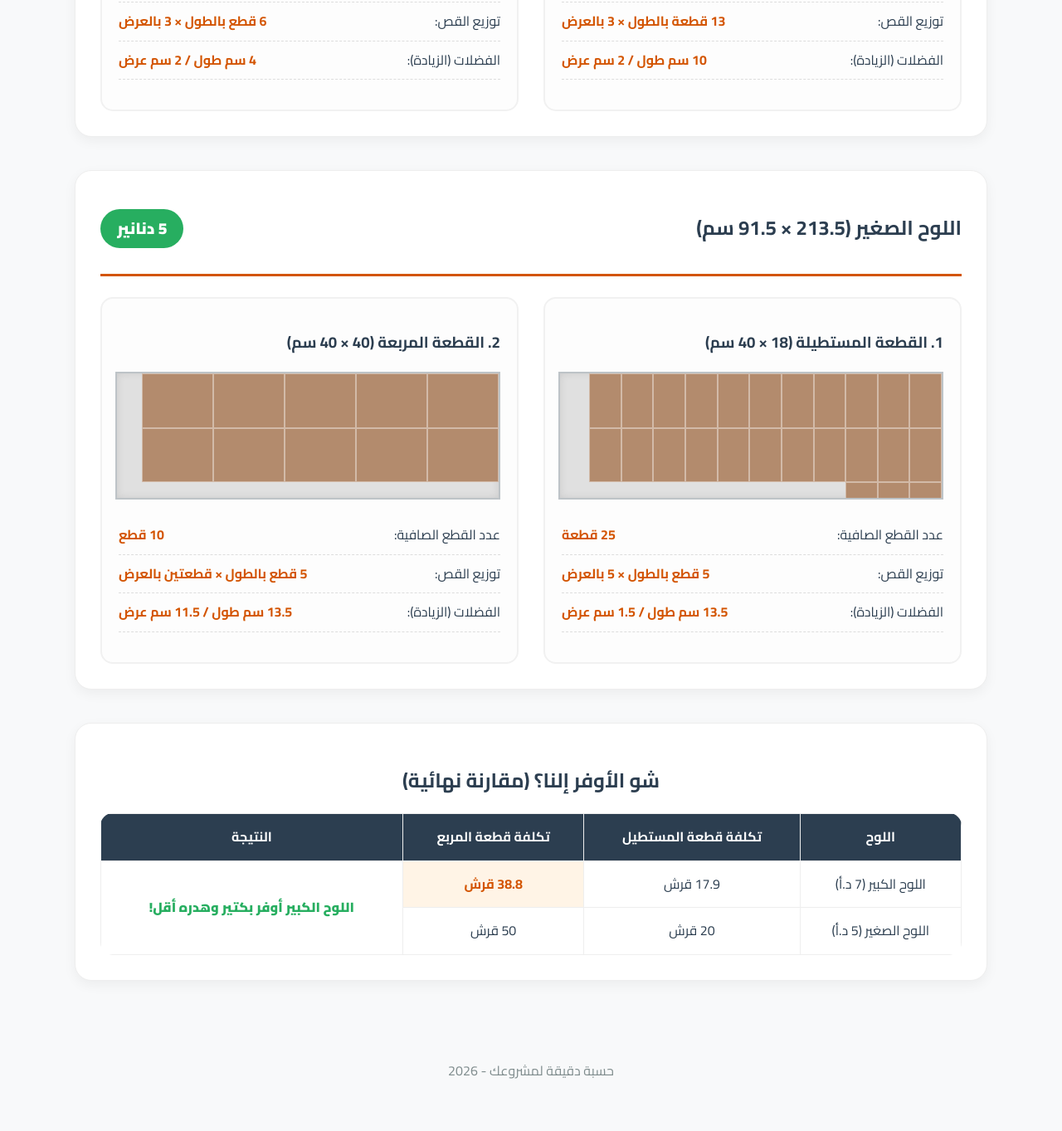
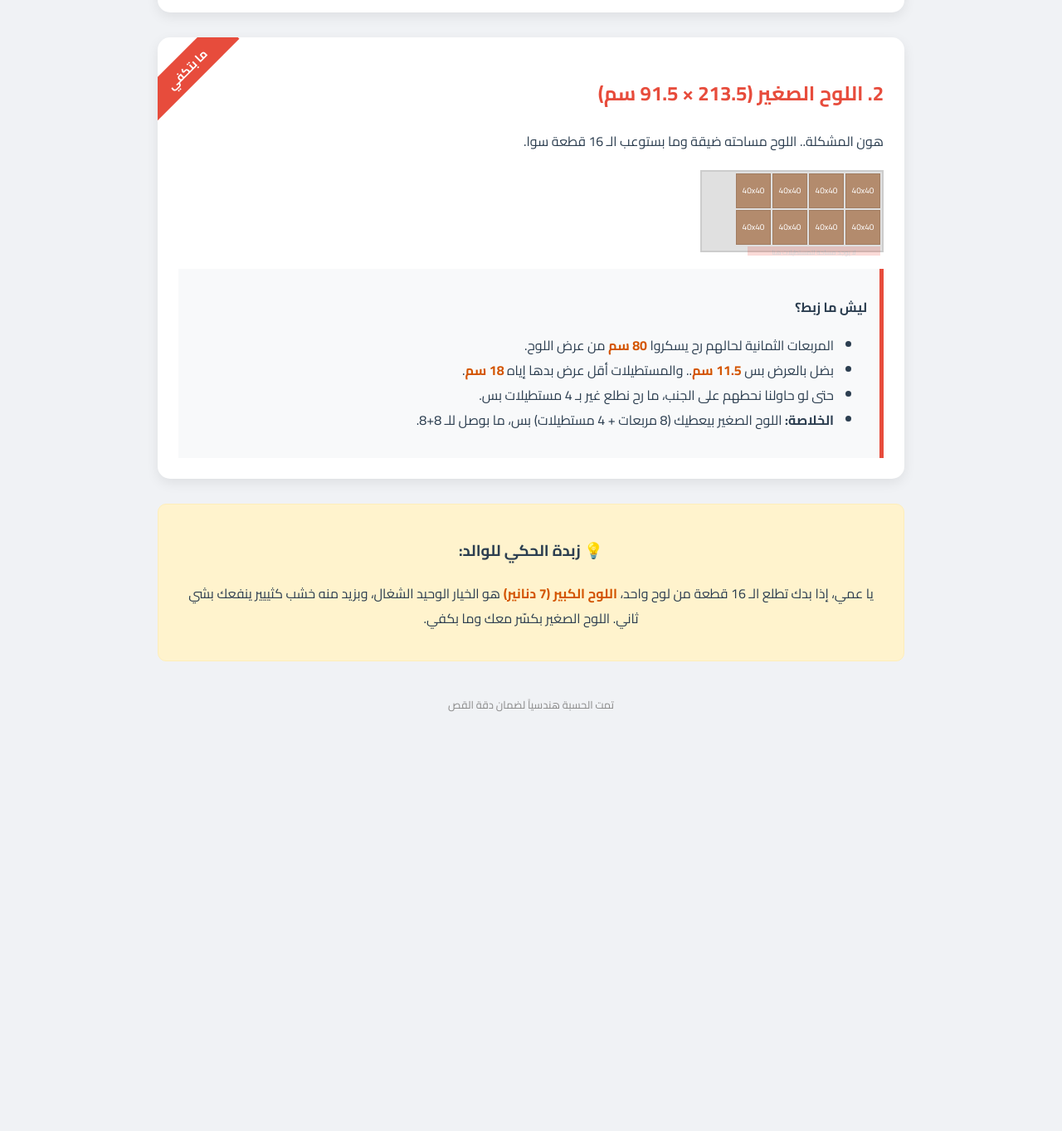
Before and after one commit to a8kj7sea/t, a plain HTML site: page index.html in a window 1280 px wide. Shown: the part 726-2089 px from the top of the page at 83% size. After the commit the page ends 1607 px from the top, so only its background shows below. Drawn offline with Linux system fonts and the light colour scheme.

Commit message:
Update title and content in index.html

```diff
--- a/index.html
+++ b/index.html
@@ -3,264 +3,167 @@
 <head>
     <meta charset="UTF-8">
     <meta name="viewport" content="width=device-width, initial-scale=1.0">
-    <title>حسبة خشب المنجرة - عرض بصري</title>
+    <title>تحدي الـ 8+8 - حسبة المنجرة</title>
     <link href="https://fonts.googleapis.com/css2?family=Cairo:wght@400;700;900&display=swap" rel="stylesheet">
     <style>
         :root {
             --primary: #2c3e50;
             --accent: #d35400;
             --success: #27ae60;
-            --bg: #f8f9fa;
-            --white: #ffffff;
+            --danger: #e74c3c;
+            --bg: #f0f2f5;
         }
 
         body {
             font-family: 'Cairo', sans-serif;
             background-color: var(--bg);
-            color: var(--primary);
             margin: 0;
             padding: 20px;
-            line-height: 1.6;
+            color: var(--primary);
         }
 
         .container {
-            max-width: 1100px;
+            max-width: 900px;
             margin: auto;
         }
 
         header {
             text-align: center;
-            padding: 40px 20px;
-            background: linear-gradient(135deg, var(--primary), #34495e);
+            padding: 30px;
+            background: var(--primary);
             color: white;
-            border-radius: 20px;
-            margin-bottom: 30px;
-            box-shadow: 0 10px 20px rgba(0,0,0,0.1);
-        }
-
-        .board-section {
-            background: var(--white);
-            border-radius: 20px;
-            padding: 30px;
-            margin-bottom: 40px;
-            box-shadow: 0 5px 15px rgba(0,0,0,0.05);
-            border: 1px solid #eee;
-        }
-
-        .board-header {
-            display: flex;
-            justify-content: space-between;
-            align-items: center;
-            border-bottom: 3px solid var(--accent);
-            padding-bottom: 15px;
+            border-radius: 15px;
             margin-bottom: 25px;
         }
 
-        .price-badge {
-            background: var(--success);
-            color: white;
-            padding: 8px 20px;
-            border-radius: 50px;
-            font-size: 1.2rem;
-            font-weight: 900;
+        .result-card {
+            background: white;
+            border-radius: 15px;
+            padding: 25px;
+            margin-bottom: 30px;
+            box-shadow: 0 5px 15px rgba(0,0,0,0.08);
+            position: relative;
+            overflow: hidden;
         }
 
-        .grid-layout {
-            display: grid;
-            grid-template-columns: 1fr 1fr;
-            gap: 30px;
+        .status-banner {
+            position: absolute;
+            top: 20px;
+            left: -35px;
+            transform: rotate(-45deg);
+            padding: 5px 40px;
+            color: white;
+            font-weight: bold;
+            font-size: 0.9rem;
         }
 
-        @media (max-width: 900px) {
-            .grid-layout { grid-template-columns: 1fr; }
-        }
+        .success { background-color: var(--success); }
+        .fail { background-color: var(--danger); }
 
-        .option-card {
-            background: #fdfdfd;
-            border: 2px solid #f1f1f1;
-            border-radius: 15px;
-            padding: 20px;
-            transition: 0.3s;
-        }
-
-        .option-card:hover { border-color: var(--accent); }
-
-        .visual-preview {
+        .board-visual {
             background: #e0e0e0;
-            border: 2px solid #bdc3c7;
+            border: 2px solid #ccc;
             margin: 20px 0;
             position: relative;
             display: flex;
-            flex-wrap: wrap;
-            align-content: flex-start;
-            overflow: hidden;
-            box-shadow: inset 0 0 10px rgba(0,0,0,0.1);
+            flex-direction: column;
+            gap: 2px;
+            padding: 2px;
         }
 
-        .piece {
-            background: #b38b6d;
-            border: 0.5px solid rgba(255,255,255,0.4);
-            box-sizing: border-box;
-            display: flex;
-            align-items: center;
-            justify-content: center;
-            font-size: 8px;
-            color: white;
+        .row { display: flex; gap: 2px; }
+
+        .sq { background: #b38b6d; height: 40px; width: 40px; color: white; display: flex; align-items: center; justify-content: center; font-size: 10px; border: 1px solid rgba(0,0,0,0.1); }
+        .rect { background: #8e6d4f; height: 18px; width: 40px; color: white; display: flex; align-items: center; justify-content: center; font-size: 10px; border: 1px solid rgba(0,0,0,0.1); }
+
+        .info-box {
+            background: #f8f9fa;
+            border-right: 5px solid var(--primary);
+            padding: 15px;
+            margin-top: 15px;
         }
 
-        .waste-area {
-            background: #e74c3c;
-            opacity: 0.3;
-            position: absolute;
+        .highlight-text { color: var(--accent); font-weight: bold; }
+
+        .comparison-summary {
+            text-align: center;
+            padding: 20px;
+            background: #fff3cd;
+            border-radius: 10px;
+            border: 1px solid #ffeeba;
         }
-
-        .stats-list {
-            list-style: none;
-            padding: 0;
-        }
-
-        .stats-list li {
-            padding: 10px 0;
-            border-bottom: 1px dashed #ddd;
-            display: flex;
-            justify-content: space-between;
-        }
-
-        .stats-list li b { color: var(--accent); }
-
-        .comparison-table {
-            width: 100%;
-            border-collapse: collapse;
-            margin-top: 20px;
-            background: white;
-            border-radius: 15px;
-            overflow: hidden;
-        }
-
-        .comparison-table th, .comparison-table td {
-            padding: 15px;
-            text-align: center;
-            border: 1px solid #eee;
-        }
-
-        .comparison-table th { background: var(--primary); color: white; }
-
-        .highlight { background: #fff4e6; font-weight: bold; color: var(--accent); }
     </style>
 </head>
 <body>
 
 <div class="container">
     <header>
-        <h1>مخطط قص الخشب التفاعلي 🪵</h1>
-        <p>عرض تفصيلي للقطع المستخرجة والزيادات (الفضلات) بلهجة أردنية بسيطة</p>
+        <h1>حسبة الـ "ميكس" (8 مربعات + 8 مستطيلات) 🪵</h1>
+        <p>بدنا نشوف مين اللوح اللي "بيتحمل" يشيل النوعين مع بعض بنفس الوقت</p>
     </header>
 
-    <div class="board-section">
-        <div class="board-header">
-            <h2>اللوح الكبير (244 × 122 سم)</h2>
-            <div class="price-badge">7 دنانير</div>
+    <div class="result-card">
+        <div class="status-banner success">بزبط وزيادة!</div>
+        <h2 style="color: var(--success);">1. اللوح الكبير (244 × 122 سم)</h2>
+        <p>اللوح هاد "صدره واسع" وبكفي الطلب بالراحة.</p>
+
+        <div class="board-visual" style="width: 244px; height: 122px;">
+            <div class="row">
+                <div class="sq">40x40</div><div class="sq">40x40</div><div class="sq">40x40</div><div class="sq">40x40</div>
+            </div>
+            <div class="row">
+                <div class="sq">40x40</div><div class="sq">40x40</div><div class="sq">40x40</div><div class="sq">40x40</div>
+            </div>
+            <div class="row">
+                <div class="rect">18x40</div><div class="rect">18x40</div><div class="rect">18x40</div><div class="rect">18x40</div>
+            </div>
+            <div class="row">
+                <div class="rect">18x40</div><div class="rect">18x40</div><div class="rect">18x40</div><div class="rect">18x40</div>
+            </div>
         </div>
 
-        <div class="grid-layout">
-            <div class="option-card">
-                <h3>1. القطعة المستطيلة (18 × 40 سم)</h3>
-                <div class="visual-preview" style="width: 100%; height: 150px; background-size: cover;">
-                    <script>
-                        for(let i=0; i<39; i++) document.write('<div class="piece" style="width:7.3%; height:32.7%;"></div>');
-                    </script>
-                </div>
-                <ul class="stats-list">
-                    <li>عدد القطع الصافية: <b>39 قطعة</b></li>
-                    <li>توزيع القص: <b>13 قطعة بالطول × 3 بالعرض</b></li>
-                    <li>الفضلات (الزيادة): <b>10 سم طول / 2 سم عرض</b></li>
-                </ul>
-            </div>
-
-            <div class="option-card">
-                <h3>2. القطعة المربعة (40 × 40 سم)</h3>
-                <div class="visual-preview" style="width: 100%; height: 150px;">
-                    <script>
-                        for(let i=0; i<18; i++) document.write('<div class="piece" style="width:16.3%; height:32.7%;"></div>');
-                    </script>
-                </div>
-                <ul class="stats-list">
-                    <li>عدد القطع الصافية: <b>18 قطعة</b></li>
-                    <li>توزيع القص: <b>6 قطع بالطول × 3 بالعرض</b></li>
-                    <li>الفضلات (الزيادة): <b>4 سم طول / 2 سم عرض</b></li>
-                </ul>
-            </div>
+        <div class="info-box">
+            <ul>
+                <li><strong>شو قصينا؟</strong> 8 مربعات و 8 مستطيلات.</li>
+                <li><strong>المساحة المستخدمة:</strong> أخدنا بس <span class="highlight-text">160 سم</span> من طول اللوح، و <span class="highlight-text">116 سم</span> من عرضه.</li>
+                <li><strong>شو بضل للوالد؟</strong> بضل شقفة كبيرة قياسها <span class="highlight-text">84 سم × 122 سم</span> يعني كأنه لسا معك نص لوح زيادة!</li>
+            </ul>
         </div>
     </div>
 
-    <div class="board-section">
-        <div class="board-header">
-            <h2>اللوح الصغير (213.5 × 91.5 سم)</h2>
-            <div class="price-badge">5 دنانير</div>
+    <div class="result-card">
+        <div class="status-banner fail">ما بتكفي</div>
+        <h2 style="color: var(--danger);">2. اللوح الصغير (213.5 × 91.5 سم)</h2>
+        <p>هون المشكلة.. اللوح مساحته ضيقة وما بستوعب الـ 16 قطعة سوا.</p>
+
+        <div class="board-visual" style="width: 213px; height: 91px;">
+            <div class="row">
+                <div class="sq">40x40</div><div class="sq">40x40</div><div class="sq">40x40</div><div class="sq">40x40</div>
+            </div>
+            <div class="row">
+                <div class="sq">40x40</div><div class="sq">40x40</div><div class="sq">40x40</div><div class="sq">40x40</div>
+            </div>
+            <div style="background: var(--danger); opacity: 0.2; height: 11px; width: 160px; font-size: 8px; text-align: center;">لا يوجد مساحة للمستطيلات هنا</div>
         </div>
 
-        <div class="grid-layout">
-            <div class="option-card">
-                <h3>1. القطعة المستطيلة (18 × 40 سم)</h3>
-                <div class="visual-preview" style="width: 100%; height: 150px;">
-                    <script>
-                        for(let i=0; i<25; i++) document.write('<div class="piece" style="width:8.4%; height:43.7%;"></div>');
-                    </script>
-                </div>
-                <ul class="stats-list">
-                    <li>عدد القطع الصافية: <b>25 قطعة</b></li>
-                    <li>توزيع القص: <b>5 قطع بالطول × 5 بالعرض</b></li>
-                    <li>الفضلات (الزيادة): <b>13.5 سم طول / 1.5 سم عرض</b></li>
-                </ul>
-            </div>
-
-            <div class="option-card">
-                <h3>2. القطعة المربعة (40 × 40 سم)</h3>
-                <div class="visual-preview" style="width: 100%; height: 150px;">
-                    <script>
-                        for(let i=0; i<10; i++) document.write('<div class="piece" style="width:18.7%; height:43.7%;"></div>');
-                    </script>
-                </div>
-                <ul class="stats-list">
-                    <li>عدد القطع الصافية: <b>10 قطع</b></li>
-                    <li>توزيع القص: <b>5 قطع بالطول × قطعتين بالعرض</b></li>
-                    <li>الفضلات (الزيادة): <b>13.5 سم طول / 11.5 سم عرض</b></li>
-                </ul>
-            </div>
+        <div class="info-box" style="border-right-color: var(--danger);">
+            <p><strong>ليش ما زبط؟</strong></p>
+            <ul>
+                <li>المربعات الثمانية لحالهم رح يسكروا <span class="highlight-text">80 سم</span> من عرض اللوح.</li>
+                <li>بضل بالعرض بس <span class="highlight-text">11.5 سم</span>.. والمستطيلات أقل عرض بدها إياه <span class="highlight-text">18 سم</span>.</li>
+                <li>حتى لو حاولنا نحطهم على الجنب، ما رح نطلع غير بـ 4 مستطيلات بس.</li>
+                <li><strong>الخلاصة:</strong> اللوح الصغير بيعطيك (8 مربعات + 4 مستطيلات) بس، ما بوصل للـ 8+8.</li>
+            </ul>
         </div>
     </div>
 
-    <div class="board-section">
-        <h2 style="text-align: center;">شو الأوفر إلنا؟ (مقارنة نهائية)</h2>
-        <table class="comparison-table">
-            <thead>
-                <tr>
-                    <th>اللوح</th>
-                    <th>تكلفة قطعة المستطيل</th>
-                    <th>تكلفة قطعة المربع</th>
-                    <th>النتيجة</th>
-                </tr>
-            </thead>
-            <tbody>
-                <tr>
-                    <td>اللوح الكبير (7 د.أ)</td>
-                    <td>17.9 قرش</td>
-                    <td class="highlight">38.8 قرش</td>
-                    <td rowspan="2" style="vertical-align: middle; font-weight: 900; color: var(--success);">
-                        اللوح الكبير أوفر بكتير وهدره أقل!
-                    </td>
-                </tr>
-                <tr>
-                    <td>اللوح الصغير (5 د.أ)</td>
-                    <td>20 قرش</td>
-                    <td>50 قرش</td>
-                </tr>
-            </tbody>
-        </table>
+    <div class="comparison-summary">
+        <h3>💡 زبدة الحكي للوالد:</h3>
+        <p>يا عمي، إذا بدك تطلع الـ 16 قطعة من لوح واحد، <span class="highlight-text">اللوح الكبير (7 دنانير)</span> هو الخيار الوحيد الشغال، وبزيد منه خشب كثييير ينفعك بشي ثاني. اللوح الصغير بكسّر معك وما بكفي.</p>
     </div>
 
-    <footer style="text-align: center; padding: 40px; color: #7f8c8d;">
-        <p>حسبة دقيقة لمشروعك - 2026</p>
+    <footer style="text-align: center; margin-top: 40px; font-size: 0.8rem; color: #888;">
+        تمت الحسبة هندسياً لضمان دقة القص
     </footer>
 </div>
 
```
